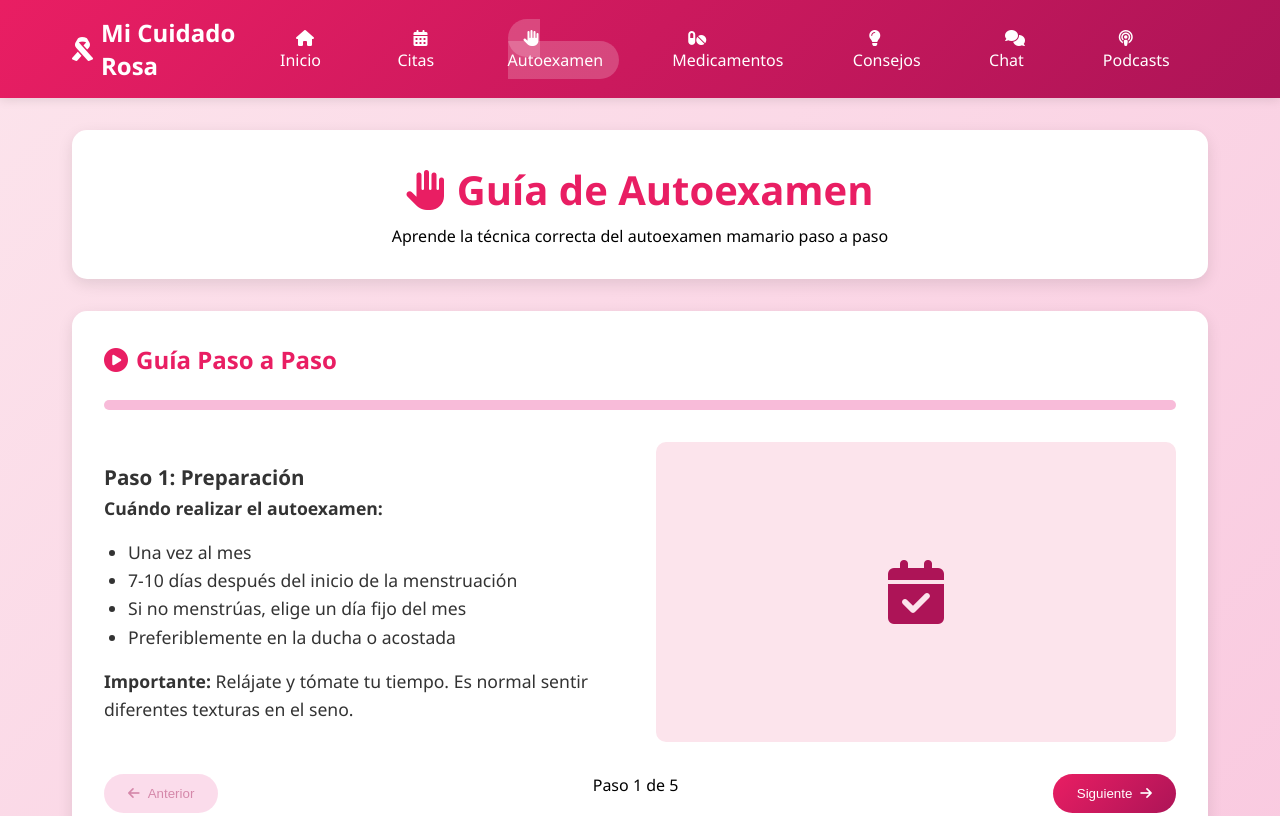
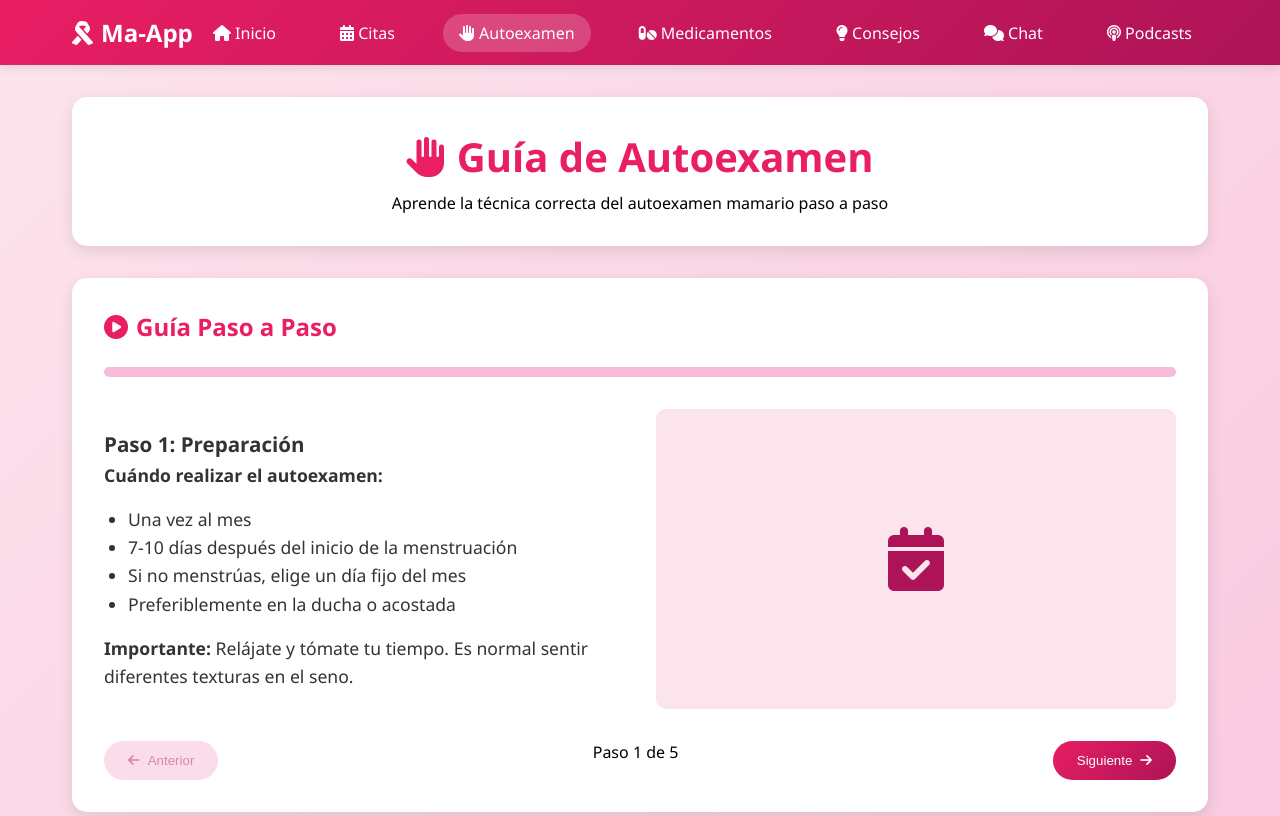
Before and after one commit to ProfeLondres/Ma-App, a plain HTML site: page autoexamen.html in a window 1280 px wide. Shown: the top 816 px of the page. Drawn offline with Linux system fonts and the light colour scheme.

Commit message:
Change title and logo text to 'Ma-App'

```diff
--- a/autoexamen.html
+++ b/autoexamen.html
@@ -3,7 +3,7 @@
 <head>
     <meta charset="UTF-8">
     <meta name="viewport" content="width=device-width, initial-scale=1.0">
-    <title>Autoexamen - Mi Cuidado Rosa</title>
+    <title>Autoexamen - Ma-App</title>
     <link href="https://cdnjs.cloudflare.com/ajax/libs/font-awesome/6.0.0/css/all.min.css" rel="stylesheet">
     <style>
         * {
@@ -287,7 +287,7 @@
         <div class="header-content">
             <div class="logo">
                 <i class="fas fa-ribbon"></i>
-                Mi Cuidado Rosa
+                Ma-App
             </div>
             <nav>
                 <ul class="nav-menu">
```
